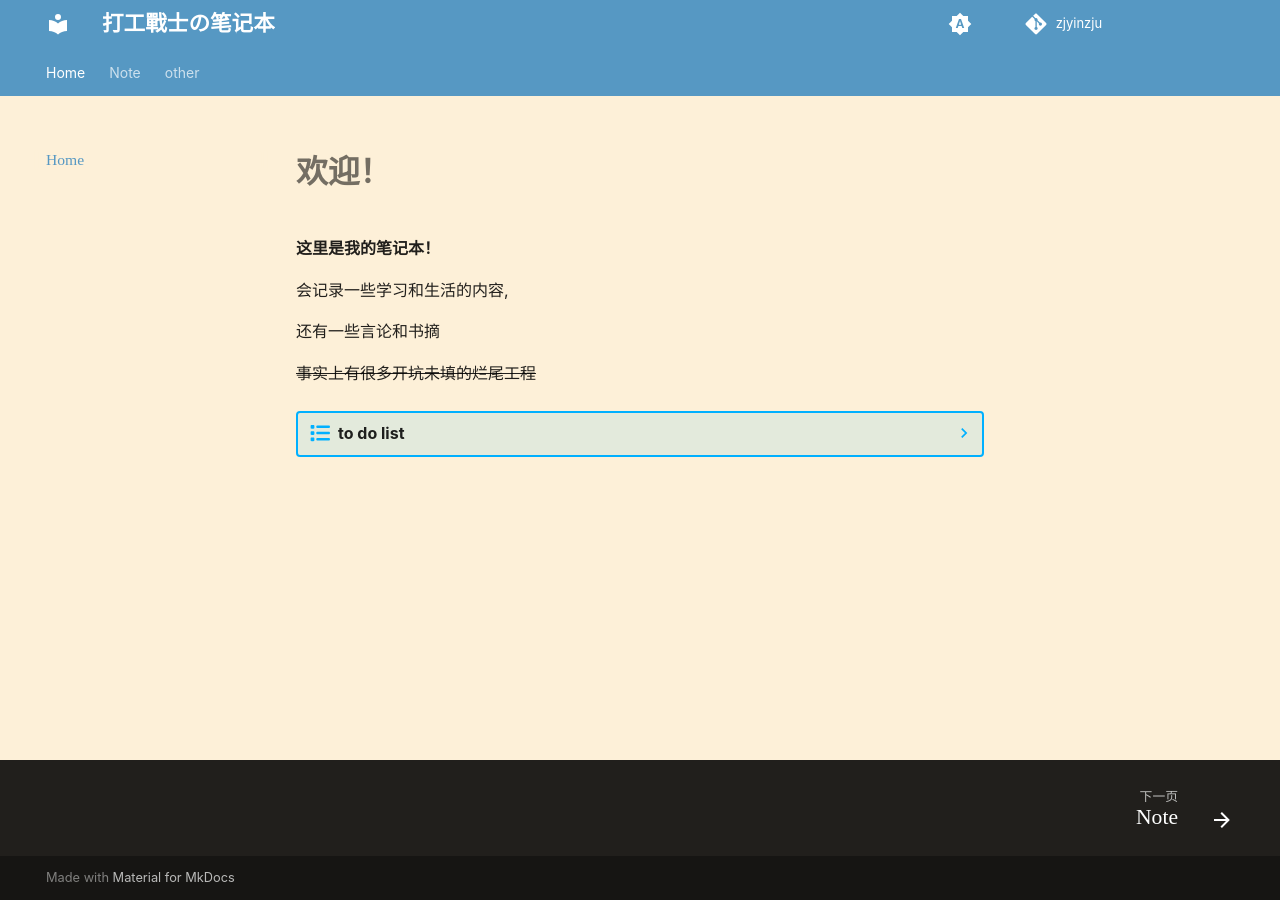
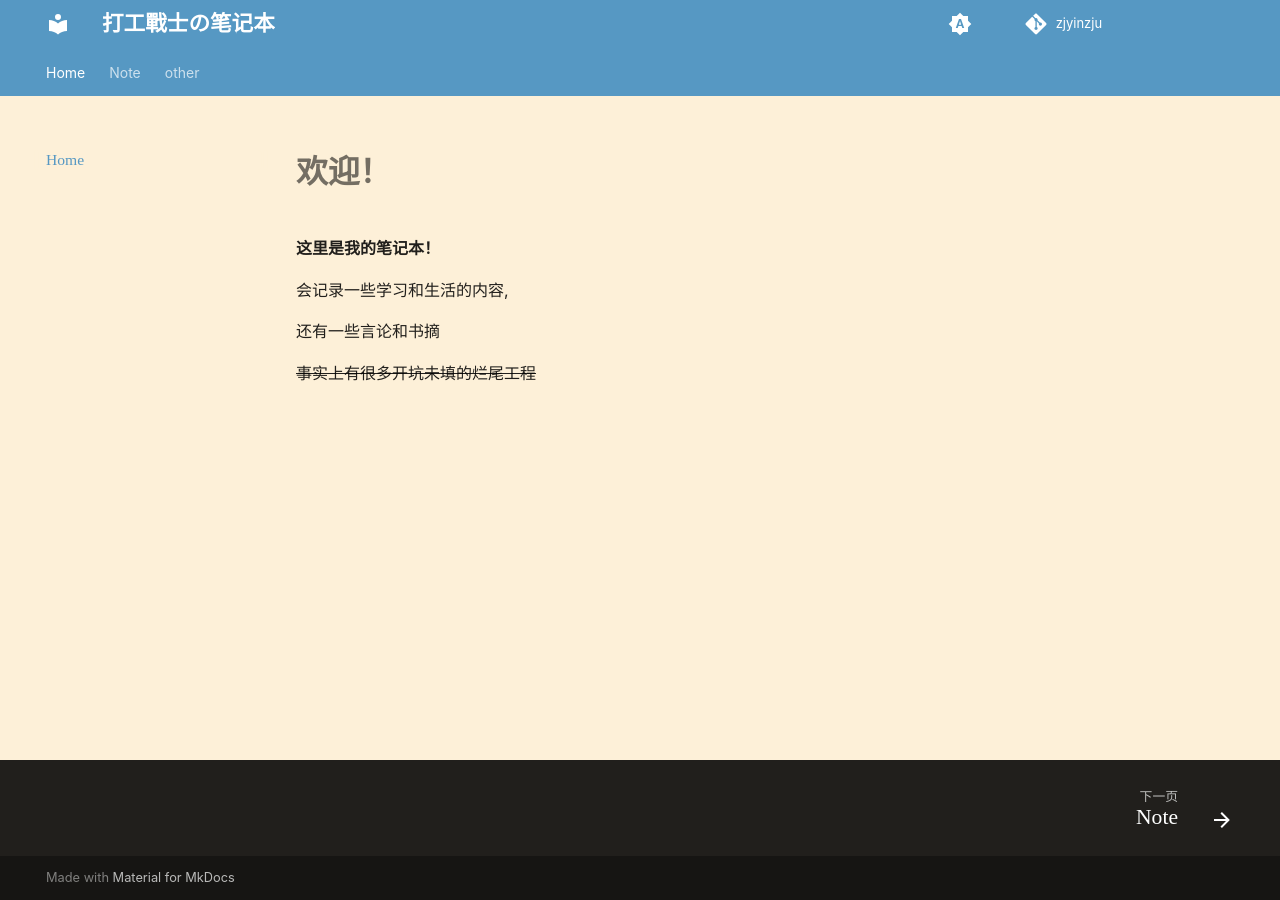
Before and after one commit to zjyinzju/zjyinzju.github.io, an MkDocs documentation site: the page built from docs/index.md, in a window 1280 px wide. Built offline with MkDocs 1.6.1 and Material for MkDocs 9.7.7, drawn with Linux system fonts in a browser that asks for light colours; comment, search, counter and statistics services are not loaded; a style sheet for code colours, icons or effects is not loaded.

Commit message:
revise index.md

```diff
--- a/docs/index.md
+++ b/docs/index.md
@@ -7,10 +7,3 @@
 还有一些言论和书摘
 
 <strike>事实上有很多开坑未填的烂尾工程</strike>
-
-
-??? abstract "to do list"
-
-    - [ ] 笔记填坑
-        * [ ] 数据库
-        * [ ] Makefile
```
